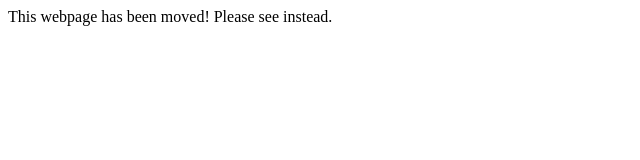
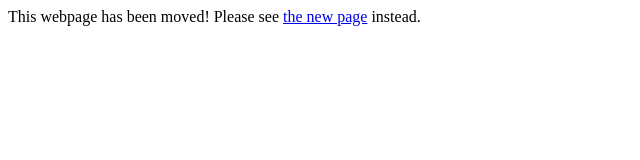
Before and after one commit to hjaltman/hjaltman.github.io, a plain HTML site: page obnyc.html in a window 1280 px wide. Shown: the whole page, without its empty margins (0-640 px from the left). Drawn offline with Linux system fonts and the light colour scheme.

Commit message:
Add missing link

```diff
--- a/obnyc.html
+++ b/obnyc.html
@@ -3,6 +3,6 @@
 <meta name="robots" content="noindex">
 </head>
 <body>
-This webpage has been moved!  Please see <a href="https://obnyc.neocities.org/"></a> instead.
+This webpage has been moved!  Please see <a href="https://obnyc.neocities.org/">the new page</a> instead.
 </body>
 </html>
```
